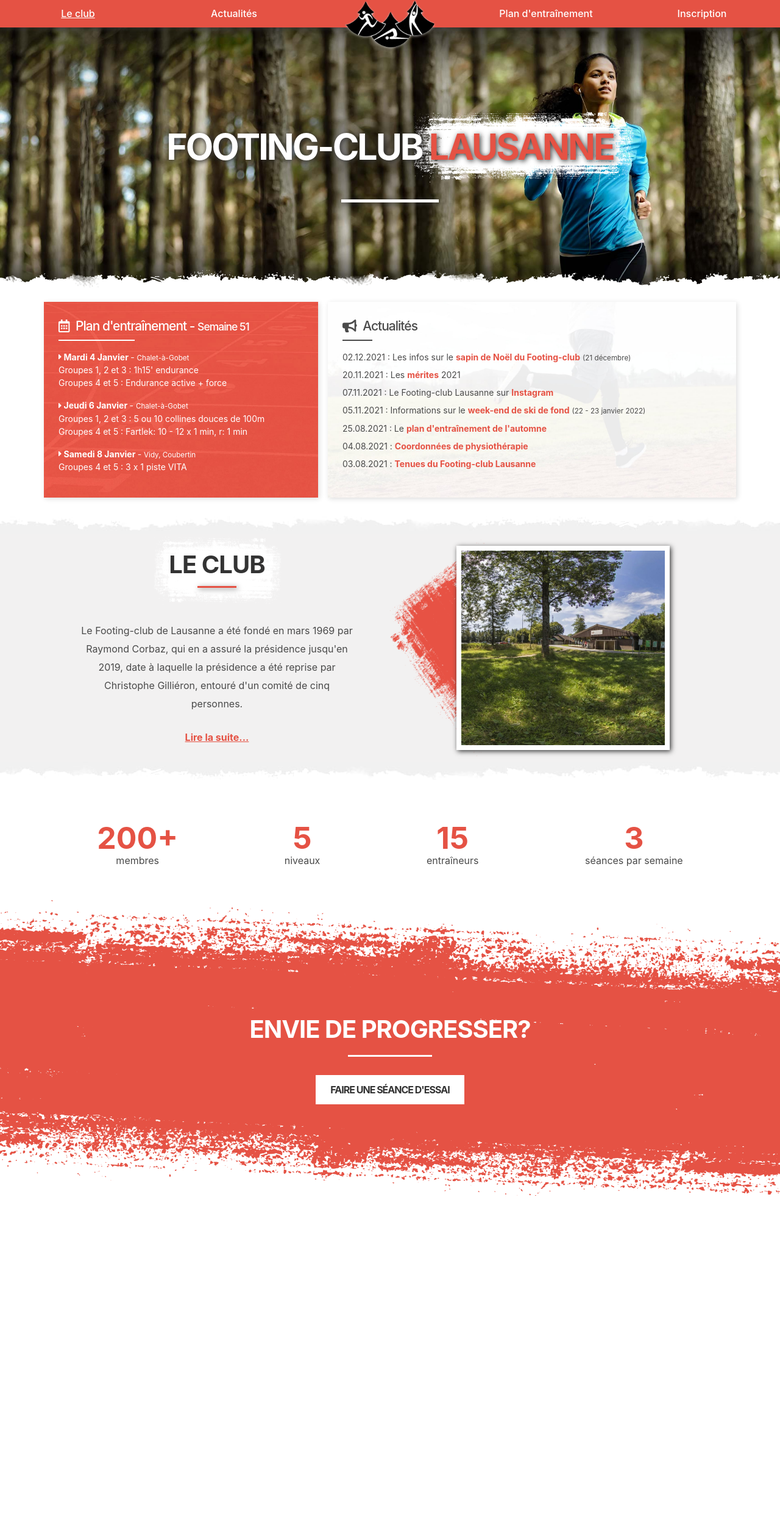
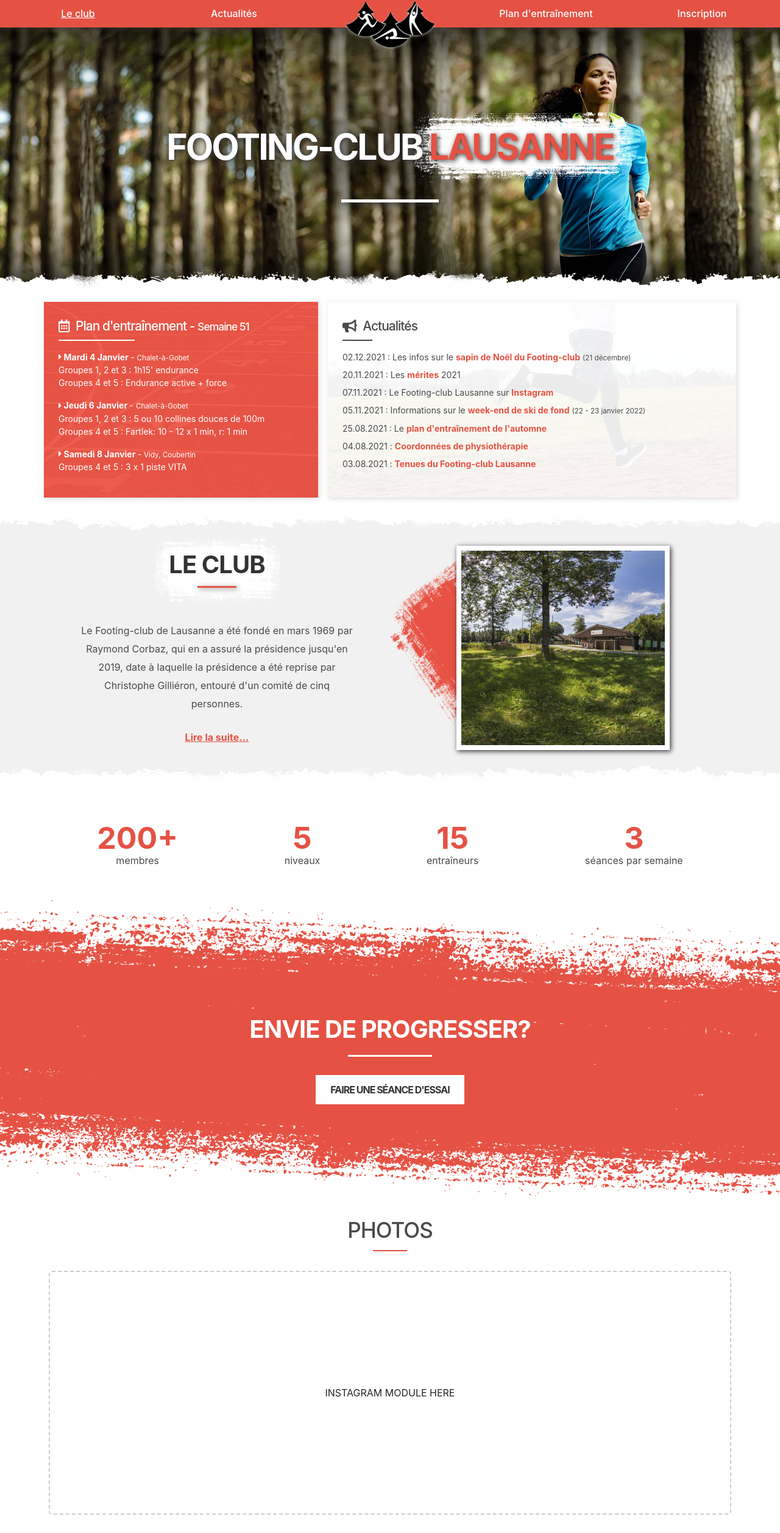
Before and after one commit to footing-club/footing-club, a Jekyll site: the page built from index.html, in a window 1280 px wide. Shown: the whole page at 61% size. Built offline with Jekyll 4.4.1, drawn with Linux system fonts in a browser that asks for light colours; nearby versions of some CDN libraries; before the commit the page ends 1961 px from its top, so only the background shows below that.

Commit message:
Add "photos" section

```diff
--- a/_sass/index.sass
+++ b/_sass/index.sass
@@ -175,7 +175,7 @@ a
   padding: 150px 0
 
   h3
-    font-size: 32px
+    font-size: 30px
     color: #fff
     text-transform: uppercase
     line-height: 150px
@@ -210,3 +210,32 @@ a
     &:hover
       background-color: #fafafa
       color: #222
+
+
+// Photos
+// ----------------------------------------------------------------------------
+
+#photos
+  padding: 30px 40px
+  text-align: center
+
+  h2
+    font-size: 35px
+    text-transform: uppercase
+    margin-bottom: 32px
+
+    &:after
+      border-bottom-color: $primary-color
+      left: 30%
+
+  .placeholder
+    display: flex
+    justify-content: center
+    align-items: center
+    border: 2px dashed #ccc
+    border-radius: 5px
+    font-size: 16px
+    font-weight: 400
+    color: #212529
+    padding: 30px
+    height: 400px
--- a/index.html
+++ b/index.html
@@ -120,3 +120,12 @@ layout: default
   <a href="{{ 'inscription' | relative_url }}" class="btn">Faire une séance d'essai</a>
 </div>
 <!-- /Join us -->
+
+<!-- Photos -->
+<section id="photos" class="container">
+  <h2 class="title">Photos</h2>
+  <div class="placeholder">
+    INSTAGRAM MODULE HERE
+  </div>
+</section>
+<!-- /Photos -->
```
